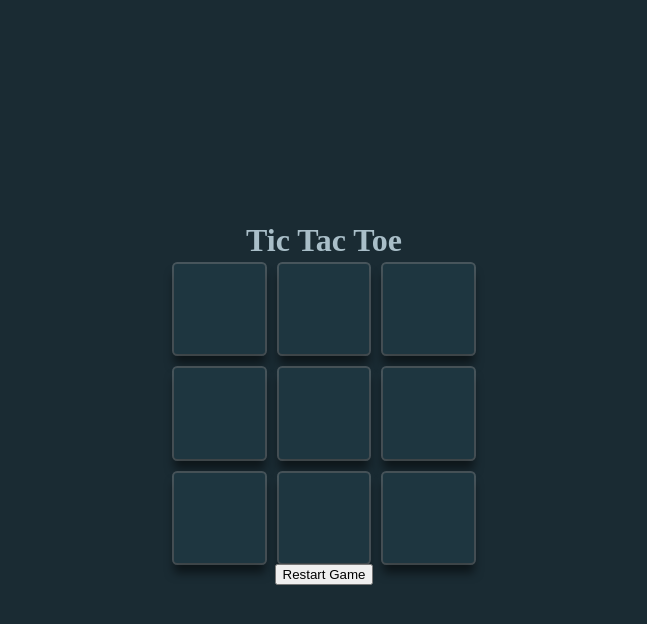
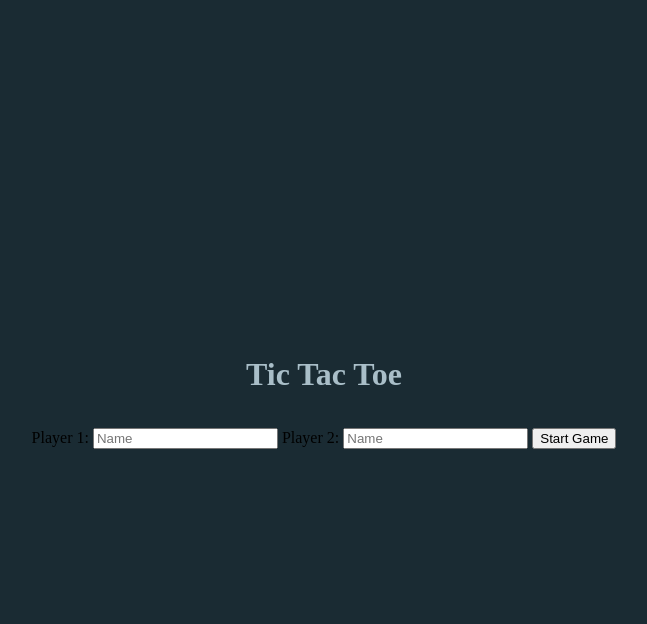
Before and after one commit to NikolozKereselidze/tic-tac-toe, a plain HTML site: page index.html in a window 1280 px wide. Both pictures are taken after a click on the button "Start Game". Shown: the whole page, without its empty margins (316-963 px from the left). Drawn offline with Linux system fonts and the light colour scheme.

Commit message:
refactor: Improve game initialization, validation, and UI toggles; enhance restart functionality

```diff
--- a/index.html
+++ b/index.html
@@ -15,12 +15,24 @@
     </div>
     <div class="controls">
       <label for="player1">Player 1:</label>
-      <input type="text" id="player1" name="player1" placeholder="Name" />
+      <input
+        type="text"
+        id="player1"
+        name="player1"
+        placeholder="Name"
+        required
+      />
 
       <label for="player2">Player 2:</label>
-      <input type="text" id="player2" name="player2" placeholder="Name" />
+      <input
+        type="text"
+        id="player2"
+        name="player2"
+        placeholder="Name"
+        required
+      />
 
-      <button id="start-button">Start Game</button>
+      <button type="submit" id="start-button">Start Game</button>
     </div>
   </body>
 </html>
--- a/script.js
+++ b/script.js
@@ -49,16 +49,34 @@ const GameController = (function () {
   let endGame;
 
   const startGame = () => {
-    players = [
-      createPlayer(document.querySelector("#player1").value, "x"),
-      createPlayer(document.querySelector("#player2").value, "o"),
-    ];
+    // Get player names from input fields
+    const player1Name = document.querySelector("#player1").value;
+    const player2Name = document.querySelector("#player2").value;
+
+    // Check if player names are empty
+    if (!player1Name || !player2Name) {
+      alert("Please enter names for both players.");
+      return;
+    }
+
+    players = [createPlayer(player1Name, "x"), createPlayer(player2Name, "o")];
 
     currentPlayerIndex = 0;
     endGame = false;
     GameBoard.renderGame();
     addClickEventListeners();
     toggleStart();
+  };
+
+  const restartGame = () => {
+    for (let i = 0; i < 9; i++) {
+      GameBoard.update(i, "");
+    }
+    currentPlayerIndex = 0;
+    endGame = false;
+    toggleStart();
+    document.querySelector("#player1").value = "";
+    document.querySelector("#player2").value = "";
   };
 
   const toggleBoardHide = (el) => {
@@ -107,17 +125,6 @@ const GameController = (function () {
     togglePlayer();
   };
 
-  const restartGame = () => {
-    for (let i = 0; i < 9; i++) {
-      GameBoard.update(i, "");
-    }
-    currentPlayerIndex = 0;
-    endGame = false;
-    toggleStart();
-    document.querySelector("#player1").value = "";
-    document.querySelector("#player2").value = "";
-  };
-
   return {
     startGame,
     restartGame,
```
